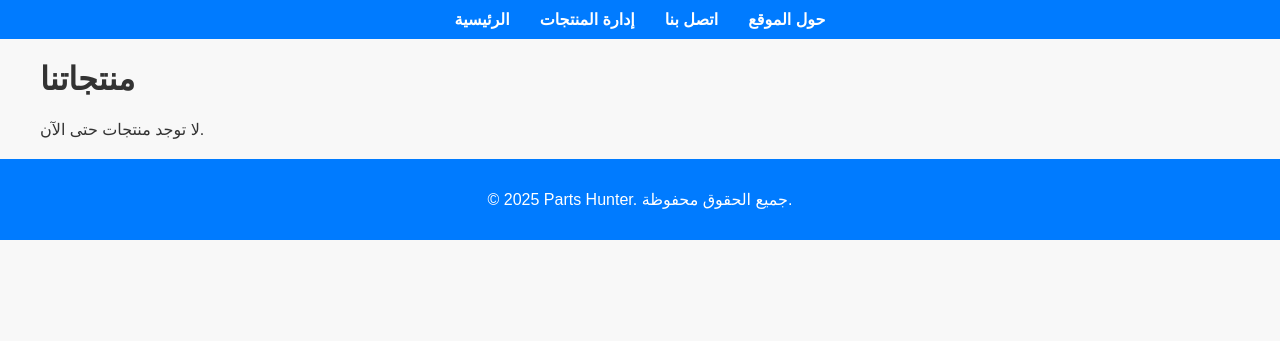
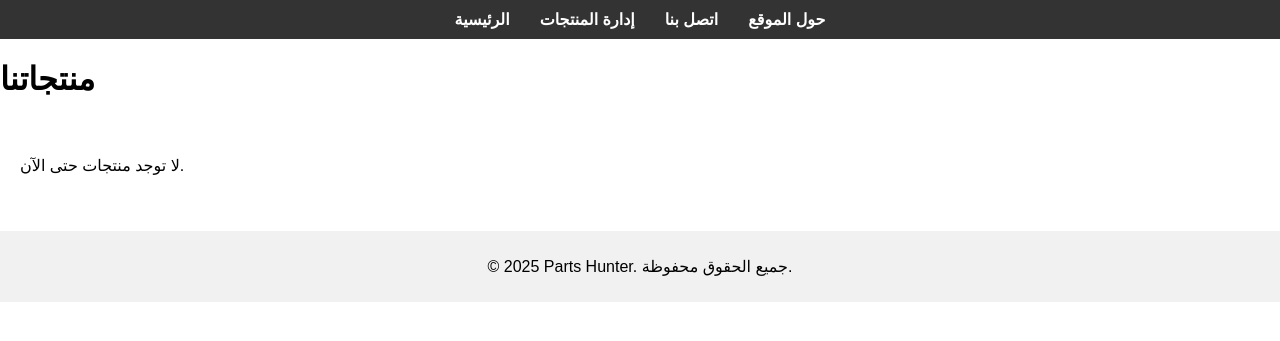
Before and after one commit to Aljaili-Elsmani/Parts-hunter, a Python web app: template app/templates/index.html in a window 1280 px wide. Shown: the top 341 px of the page. Run offline with Jinja, Linux system fonts and the light colour scheme; the template is opened without the code that fills it, so the values that code supplies are empty.

Commit message:
Update style.css

```diff
--- a/app/static/style.css
+++ b/app/static/style.css
@@ -1,85 +1,20 @@
-body {
-    font-family: Arial, sans-serif;
-    margin: 0;
-    padding: 0;
-    background: #f8f8f8;
-    color: #333;
-}
+body { font-family: Arial, sans-serif; margin:0; padding:0; }
+header { background:#333; color:white; padding:10px 0; }
+header ul { list-style:none; display:flex; justify-content:center; margin:0; padding:0; }
+header ul li { margin:0 15px; }
+header ul li a { color:white; text-decoration:none; font-weight:bold; }
+footer { background:#f1f1f1; text-align:center; padding:10px; margin-top:20px; }
 
-header {
-    background: #007bff;
-    padding: 10px 0;
-}
+.products-grid { display:grid; grid-template-columns: repeat(auto-fit, minmax(200px, 1fr)); gap:20px; padding:20px; }
+.product-card { border:1px solid #ccc; padding:15px; border-radius:10px; background:#f9f9f9; }
 
-nav ul {
-    display: flex;
-    justify-content: center;
-    list-style: none;
-    margin: 0;
-    padding: 0;
-}
+form { display:flex; flex-wrap:wrap; gap:10px; margin-bottom:20px; }
+form input, form select { padding:8px; font-size:14px; }
+form button { padding:10px 15px; background:#25D366; border:none; color:white; font-weight:bold; border-radius:5px; cursor:pointer; }
 
-nav ul li {
-    margin: 0 15px;
-}
+table { width:100%; border-collapse:collapse; margin-top:20px; }
+table, th, td { border:1px solid #ccc; }
+th, td { padding:10px; text-align:center; }
 
-nav ul li a {
-    color: white;
-    text-decoration: none;
-    font-weight: bold;
-}
-
-main {
-    max-width: 1200px;
-    margin: 20px auto;
-    padding: 0 20px;
-}
-
-footer {
-    text-align: center;
-    padding: 15px;
-    background: #007bff;
-    color: white;
-}
-
-.grid {
-    display: grid;
-    grid-template-columns: repeat(auto-fit, minmax(250px, 1fr));
-    gap: 20px;
-}
-
-.product-card {
-    background: white;
-    padding: 15px;
-    border-radius: 8px;
-    box-shadow: 0 0 8px rgba(0,0,0,0.1);
-    text-align: center;
-}
-
-.product-card h3 {
-    margin-top: 0;
-}
-
-.btn-wp {
-    display: inline-block;
-    margin-top: 10px;
-    background: #25D366;
-    color: white;
-    padding: 10px 15px;
-    border-radius: 30px;
-    text-decoration: none;
-    font-weight: bold;
-}
-
-form input, form select, form button {
-    display: block;
-    width: 100%;
-    margin: 10px 0;
-    padding: 10px;
-}
-
-.delete-btn {
-    color: red;
-    text-decoration: none;
-    font-weight: bold;
-}
+.flash.success { background:#d4edda; color:#155724; padding:10px; margin-bottom:10px; border-radius:5px; }
+.btn-whatsapp { display:inline-block; background:#25D366; color:white; padding:10px 20px; border-radius:30px; text-decoration:none; font-weight:bold; }
```
